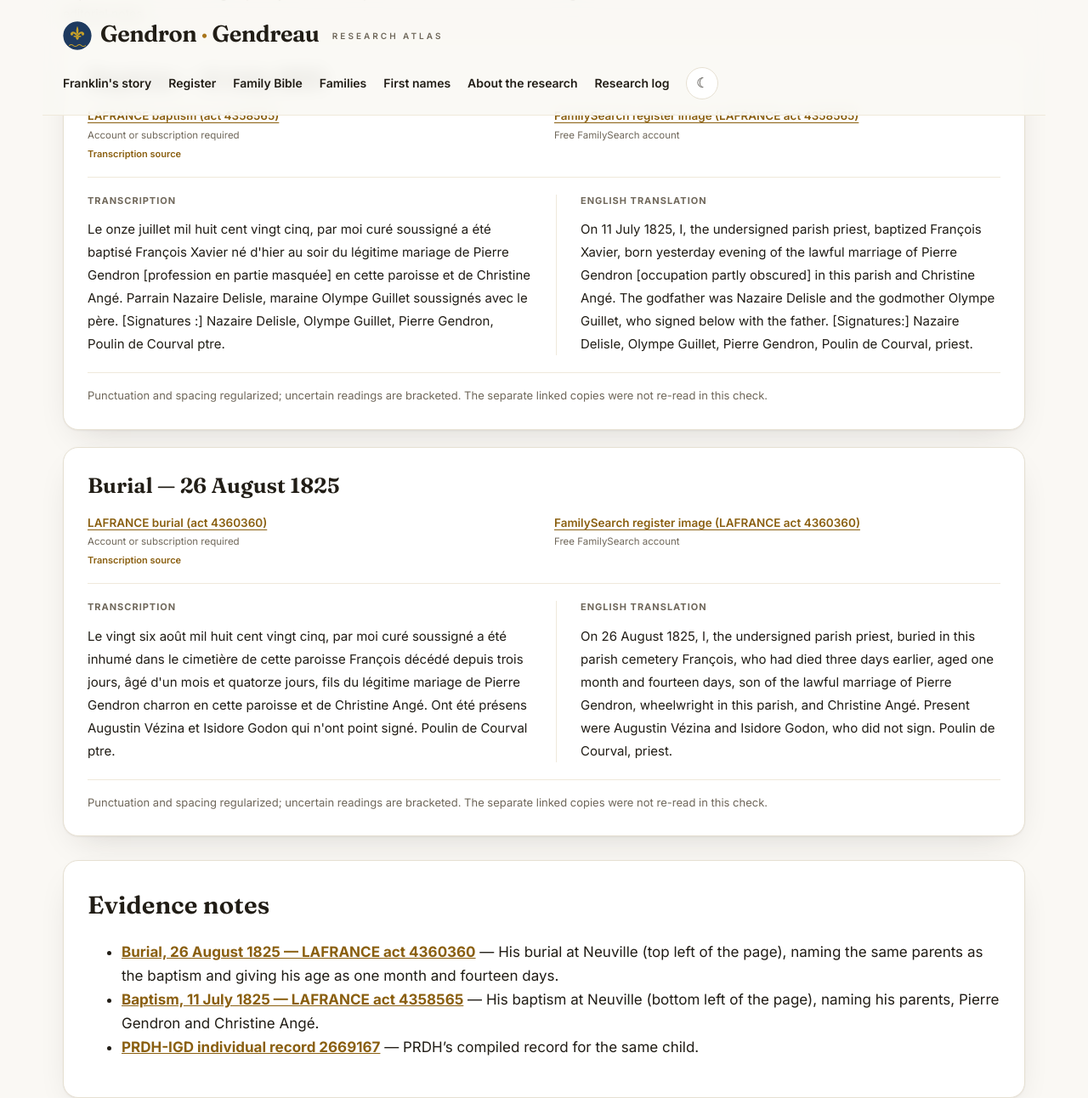
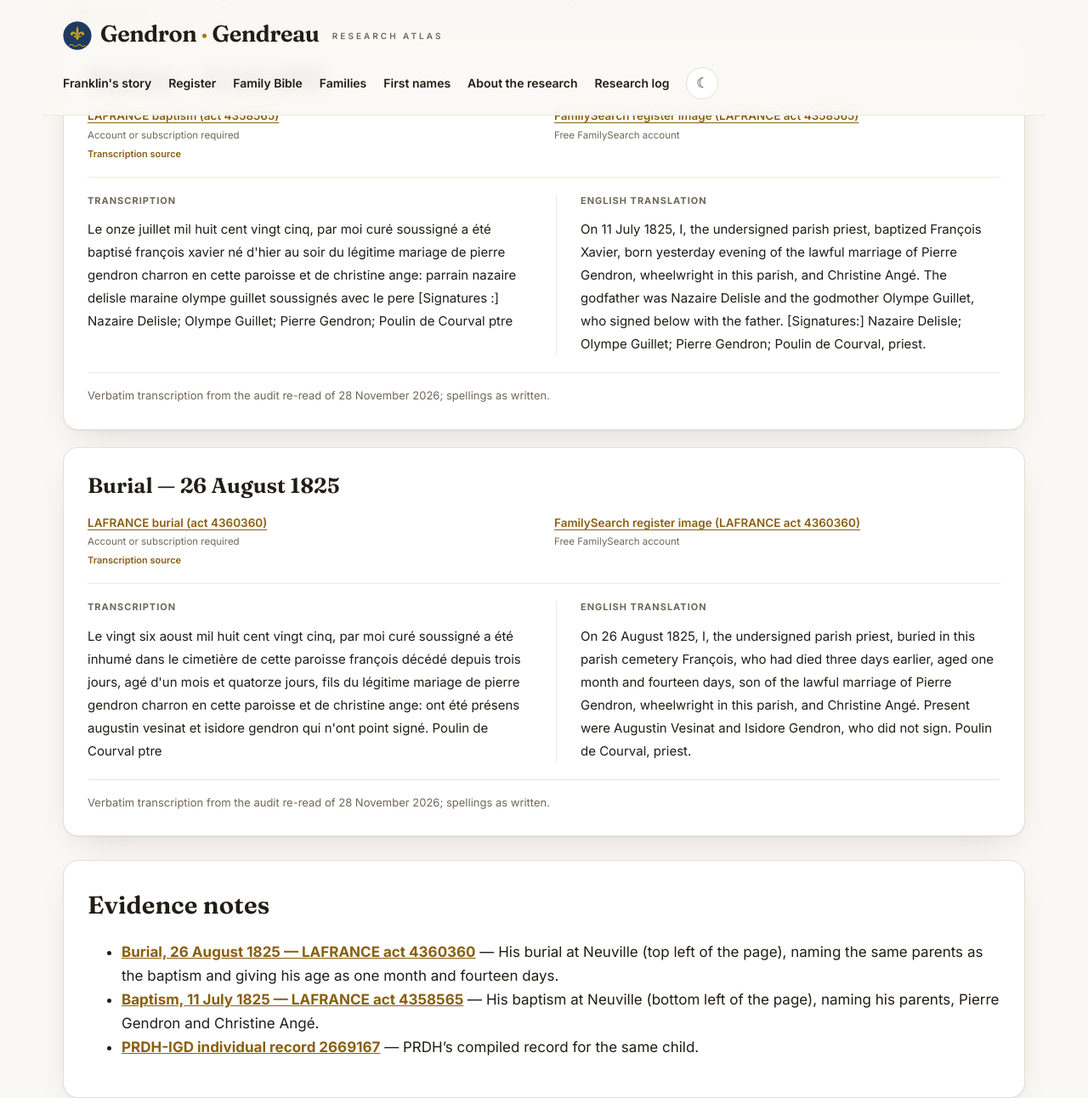
Before and after one commit to vetharmon/gendron-research, a Jekyll site: the page built from _candidates/c167.md, in a window 1280 px wide and 1400 px high, scrolled down 1227 px, cut to the strip 0-1292 px from the top of the window. Shown: the whole strip at 85% size. Built offline with Jekyll 4.4.1, drawn with Linux system fonts in a browser that asks for light colours; part of the change alters nothing that is shown.

Commit message:
Add files via upload

```diff
--- a/_candidates/c167.md
+++ b/_candidates/c167.md
@@ -16,43 +16,45 @@ sources:
 - label: LAFRANCE baptism (act 4358565)
   url: https://www.genealogiequebec.com/Membership/LAFRANCE/acte/4358565
   access: Account or subscription required
-  provenance: Original register image read on 23 November 2026. The act crosses from the lower left to the upper right. It specifies birth the preceding evening; the father and both sponsors signed. The occupation is partly obscured in this copy.
+  provenance: Original register image read on 23 November 2026. The act crosses from the lower left to the upper right. It specifies birth the preceding evening; the father and both sponsors signed. The occupation is partly obscured in this copy. Re-read and verified 28 November 2026 — the father's occupation reads charron in this copy (partly ink-blotted, but the same word written clearly in the burial act), where the earlier transcription left it obscured.
   document_id: act-4358565
   document_primary: true
   document_title: Baptism — 11 July 1825
   document_note: ''
-  transcription: Le onze juillet mil huit cent vingt cinq, par moi curé soussigné a été baptisé François Xavier né d'hier au soir du légitime mariage de Pierre Gendron [profession en partie masquée] en cette paroisse et de Christine Angé. Parrain Nazaire Delisle, maraine Olympe Guillet soussignés avec le père. [Signatures :] Nazaire Delisle, Olympe Guillet, Pierre Gendron, Poulin de Courval ptre.
-  translation: On 11 July 1825, I, the undersigned parish priest, baptized François Xavier, born yesterday evening of the lawful marriage of Pierre Gendron [occupation partly obscured] in this parish and Christine Angé. The godfather was Nazaire Delisle and the godmother Olympe Guillet, who signed below with the father. [Signatures:] Nazaire Delisle, Olympe Guillet, Pierre Gendron, Poulin de Courval, priest.
+  transcription: "Le onze juillet mil huit cent vingt cinq, par moi curé soussigné a été baptisé françois xavier né d'hier au soir du légitime mariage de pierre gendron charron en cette paroisse et de christine ange: parrain nazaire delisle maraine olympe guillet soussignés avec le pere [Signatures :] Nazaire Delisle; Olympe Guillet; Pierre Gendron; Poulin de Courval ptre"
+  translation: "On 11 July 1825, I, the undersigned parish priest, baptized François Xavier, born yesterday evening of the lawful marriage of Pierre Gendron, wheelwright in this parish, and Christine Angé. The godfather was Nazaire Delisle and the godmother Olympe Guillet, who signed below with the father. [Signatures:] Nazaire Delisle; Olympe Guillet; Pierre Gendron; Poulin de Courval, priest."
   text_language: fr
   text_type: transcription
-  text_note: Punctuation and spacing regularized; uncertain readings are bracketed. The separate linked copies were not re-read in this check.
+  text_note: "Verbatim transcription from the audit re-read of 28 November 2026; spellings as written."
 - label: LAFRANCE burial (act 4360360)
   url: https://www.genealogiequebec.com/Membership/LAFRANCE/acte/4360360
   access: Account or subscription required
-  provenance: Original register image read on 23 November 2026. François died three days before the 26 August burial; the recorded age is one month and fourteen days. Both parents agree with the baptism; the father is called a wheelwright.
+  provenance: Original register image read on 23 November 2026. François died three days before the 26 August burial; the recorded age is one month and fourteen days. Both parents agree with the baptism; the father is called a wheelwright. Re-read and verified 28 November 2026 — the second witness is Isidore Gendron in both copies, where the earlier transcription read Godon.
   document_id: act-4360360
   document_primary: true
   document_title: Burial — 26 August 1825
   document_note: ''
-  transcription: Le vingt six août mil huit cent vingt cinq, par moi curé soussigné a été inhumé dans le cimetière de cette paroisse François décédé depuis trois jours, âgé d'un mois et quatorze jours, fils du légitime mariage de Pierre Gendron charron en cette paroisse et de Christine Angé. Ont été présens Augustin Vézina et Isidore Godon qui n'ont point signé. Poulin de Courval ptre.
-  translation: On 26 August 1825, I, the undersigned parish priest, buried in this parish cemetery François, who had died three days earlier, aged one month and fourteen days, son of the lawful marriage of Pierre Gendron, wheelwright in this parish, and Christine Angé. Present were Augustin Vézina and Isidore Godon, who did not sign. Poulin de Courval, priest.
+  transcription: "Le vingt six aoust mil huit cent vingt cinq, par moi curé soussigné a été inhumé dans le cimetière de cette paroisse françois décédé depuis trois jours, agé d'un mois et quatorze jours, fils du légitime mariage de pierre gendron charron en cette paroisse et de christine ange: ont été présens augustin vesinat et isidore gendron qui n'ont point signé. Poulin de Courval ptre"
+  translation: "On 26 August 1825, I, the undersigned parish priest, buried in this parish cemetery François, who had died three days earlier, aged one month and fourteen days, son of the lawful marriage of Pierre Gendron, wheelwright in this parish, and Christine Angé. Present were Augustin Vesinat and Isidore Gendron, who did not sign. Poulin de Courval, priest."
   text_language: fr
   text_type: transcription
-  text_note: Punctuation and spacing regularized; uncertain readings are bracketed. The separate linked copies were not re-read in this check.
+  text_note: "Verbatim transcription from the audit re-read of 28 November 2026; spellings as written."
 - label: PRDH-IGD
   url: https://www.prdh-igd.com/Membership/fr/PRDH/Individu/2669167
   access: Account or subscription required
-  provenance: Recorded in the source research notes.
+  provenance: Recorded in the source research notes. PRDH reconstitution page — not opened in the audit (no PRDH hits spent, per the audit's standing rule); the underlying baptism and burial acts were verified through their LAFRANCE and FamilySearch copies on 28 November 2026.
 - label: FamilySearch register image (LAFRANCE act 4358565)
   url: https://www.familysearch.org/ark:/61903/3:1:3QSQ-G99Q-SXJQ
   access: Free FamilySearch account
-  provenance: Quebec, Catholic Parish Registers, 1621-1979 — image 364, DGS 5470742. Matched to the LAFRANCE act on name, date and parents (12 Nov 2026).
+  provenance: Quebec, Catholic Parish Registers, 1621-1979 — image 364, DGS 5470742. Matched to the LAFRANCE act on name, date and parents (12 Nov 2026). Re-read and verified 28 November 2026 — image 364 of the film; this copy writes the mother's name 'clemintine ange' against Christine in the civil copy, the index and this register's own burial act.
+  transcription: "Le onze juillet mil huit cent vingt cinq, par moi curé sous-signé a été baptisé François Xavier né d'hier au soir du légitime mariage de pierre gendron charron en cette paroisse et de clemintine ange; parain nazaire Delisle marraine olympe guillet soussignés avec le pere [Signatures :] Nazaire Delisle; Pierre gendron; Olympe Guillet; Poulin de Courval ptre"
   document_id: act-4358565
   document_primary: false
 - label: FamilySearch register image (LAFRANCE act 4360360)
   url: https://www.familysearch.org/ark:/61903/3:1:3QS7-L99Q-S6C6
   access: Free FamilySearch account
-  provenance: Quebec, Catholic Parish Registers, 1621-1979 — image 366, DGS 5470742. Matched to the LAFRANCE act on name, date and parents (12 Nov 2026).
+  provenance: Quebec, Catholic Parish Registers, 1621-1979 — image 366, DGS 5470742. Matched to the LAFRANCE act on name, date and parents (12 Nov 2026). Re-read and verified 28 November 2026 — image 366 of the film; the mother is Christine Ange in this act, against 'clemintine' in this register's baptism act.
+  transcription: "Le vingt six aout mil huit cent vingt cinq, par moi curé sous-signé, a été inhumé dans le cimetière de cette paroisse françois décédé depuis trois jours, âgé d'un mois et quatorze jours, fils du légitime mariage de pierre gendron charron en cette paroisse et de christine ange; ont été présens augustin [uncertain: vesinat] et isidore gendron qui n'ont point signé. Poulin de Courval ptre"
   document_id: act-4360360
   document_primary: false
 filenames:
```
